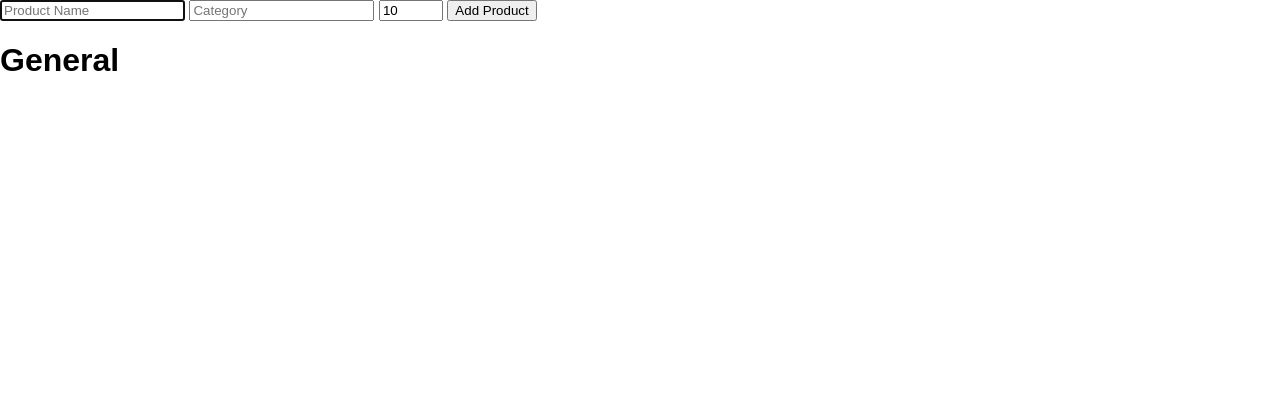
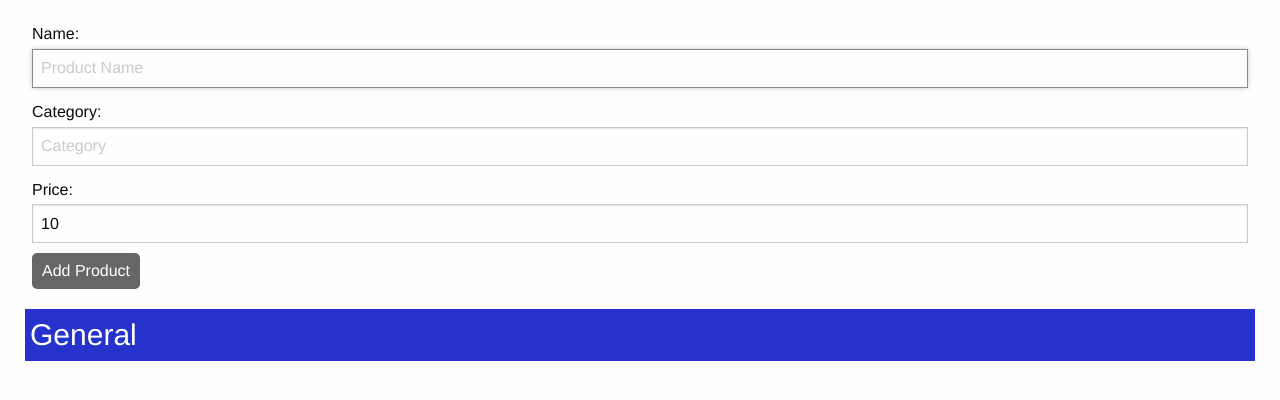
Before and after one commit to dsingh80/CategoryTesting, a plain HTML site: page index.html in a window 1280 px wide. Drawn offline with nearby package versions, Linux system fonts and the light colour scheme.

Commit message:
Added Multiple Category Support; Minimal styling

```diff
--- a/index.css
+++ b/index.css
@@ -6,6 +6,7 @@ body{
     margin: 0;
     padding: 0;
     position: absolute;
+    width: 100%;
     top: 0;
     left: 0;
 }
@@ -20,30 +21,54 @@ a:hover, a:link, a:visited{
     color: inherit;
 }
 
-.dropdown_wrapper{
-    display: inline-block;
+
+#addProductForm{
+    width: 95%;
+    margin: 20px auto;
 }
 
-.dropdown_content{
-    display: none;
+#addProductForm input{
+    margin-bottom: 10px;
+    margin-top: 0;
 }
 
-.dropdown_content a{
-    display: block;
+#addProductForm input[type=number] {
+    margin-bottom: 10px;
+    margin-top: 0;
 }
 
-.dropdown_wrapper:hover .dropdown_content{
-    display: block;
-    background-color: #FF0000;
+#addProductForm button {
+    padding: 10px;
+    background-color: #666 !important;
+    color: #FFF;
+    cursor: pointer;
+    border-radius: 5px;
+
 }
 
+#addProductForm label{
+    display: inline-block;
+    font-size: 16px;
+}
+
+.listHeading{
+    margin: 10px 25px;
+    padding: 0;
+    font-size: 30px;
+    padding: 5px;
+    color: #FFF;
+    background-color: #2532CC;
+
+
+}
 
 .products_list{
     display: flex;
     flex-wrap: wrap;
     max-width: 100%;
     list-style-type: none;
-
+    margin: 0;
+    padding: 0;
 }
 
 .product{
@@ -55,6 +80,7 @@ a:hover, a:link, a:visited{
     display: flex;
     justify-content: flex-end;
     flex-direction: column;
+    background-color: #FFF;
 }
 
 .product:hover{
@@ -69,7 +95,7 @@ a:hover, a:link, a:visited{
 }
 
 .product .name{
-    line-height: 1.1eem;
+    line-height: 1.4em;
     font-size: 22px;
     text-overflow: ellipsis;
     font-weight: normal;
--- a/index.html
+++ b/index.html
@@ -6,21 +6,24 @@
         <title>Better Mornings</title>
         <meta name="description" content="">
         <meta name="viewport" content="width=device-width, initial-scale=1">
-        <!-- <link rel="stylesheet" href="https://cdnjs.cloudflare.com/ajax/libs/foundation/6.3.1/css/foundation.min.css"></link> !-->
+        <link rel="stylesheet" href="https://cdnjs.cloudflare.com/ajax/libs/foundation/6.3.1/css/foundation.min.css"></link>
         <link rel="stylesheet" href="index.css"></link>
     </head>
     <body>
 
         <form id="addProductForm">
+            <label for="name">Name:</label>
             <input type="text" name="name" placeholder="Product Name" autofocus required></input>
+            <label for="category">Category:</label>
             <input type="text" name="category" placeholder="Category"></input>
+            <label for="price">Price:</label>
             <input type="number" name="price" min="0" step="5" max="200" value="10" required></input>
             <button type="submit">Add Product</button>
         </form>
 
         <div class="container" id="main">
             <div id="products">
-                <h1>General</h1>
+                <h1 class="listHeading">General</h1>
                 <ul class="products_list" id="General"></ul>
             </div>
         </div>
--- a/index.js
+++ b/index.js
@@ -36,26 +36,25 @@ class App {
     }
 
     addProduct(Product){
-        const newItem = document.createElement("li");
-        newItem.classList.add('product');
-        newItem.innerHTML = `
-            <a href="#"><img class="preview" src="http://cdn.smosh.com/sites/default/files/ftpuploads/bloguploads/1113/amazon-reviews-unicorn1.jpg" />
-                <h1 class="name">${Product.name}</h1>
-                <h3 class="price">$${Product.price}</h3>
-            </a>
-        `;
-
         const list = this.checkForList(Product.category);
 
         if(list){
+            const newItem = document.createElement("li");
+            newItem.classList.add('product');
+            newItem.innerHTML = `
+                <a href="#${list.id}"><img class="preview" src="http://cdn.smosh.com/sites/default/files/ftpuploads/bloguploads/1113/amazon-reviews-unicorn1.jpg" />
+                    <h1 class="name">${Product.name}</h1>
+                    <h3 class="price">$${Product.price}</h3>
+                </a>
+            `;
+
             list.appendChild(newItem);
+            this.products.push(Product);
         }
         else{
             this.createList(Product);
             this.addProduct(Product);
         }
-
-        this.products.push(Product);
     }
 
     checkForList(categoryName){
@@ -69,6 +68,7 @@ class App {
         newList.setAttribute('id', Product.category.replace(' ', '_'));
 
         const newHeader = document.createElement('h1');
+        newHeader.classList.add('listHeading');
         newHeader.textContent = Product.category;
         this.listsHolder.insertBefore(newList, this.listsHolder.firstChild);
         this.listsHolder.insertBefore(newHeader, this.listsHolder.firstChild);
```
